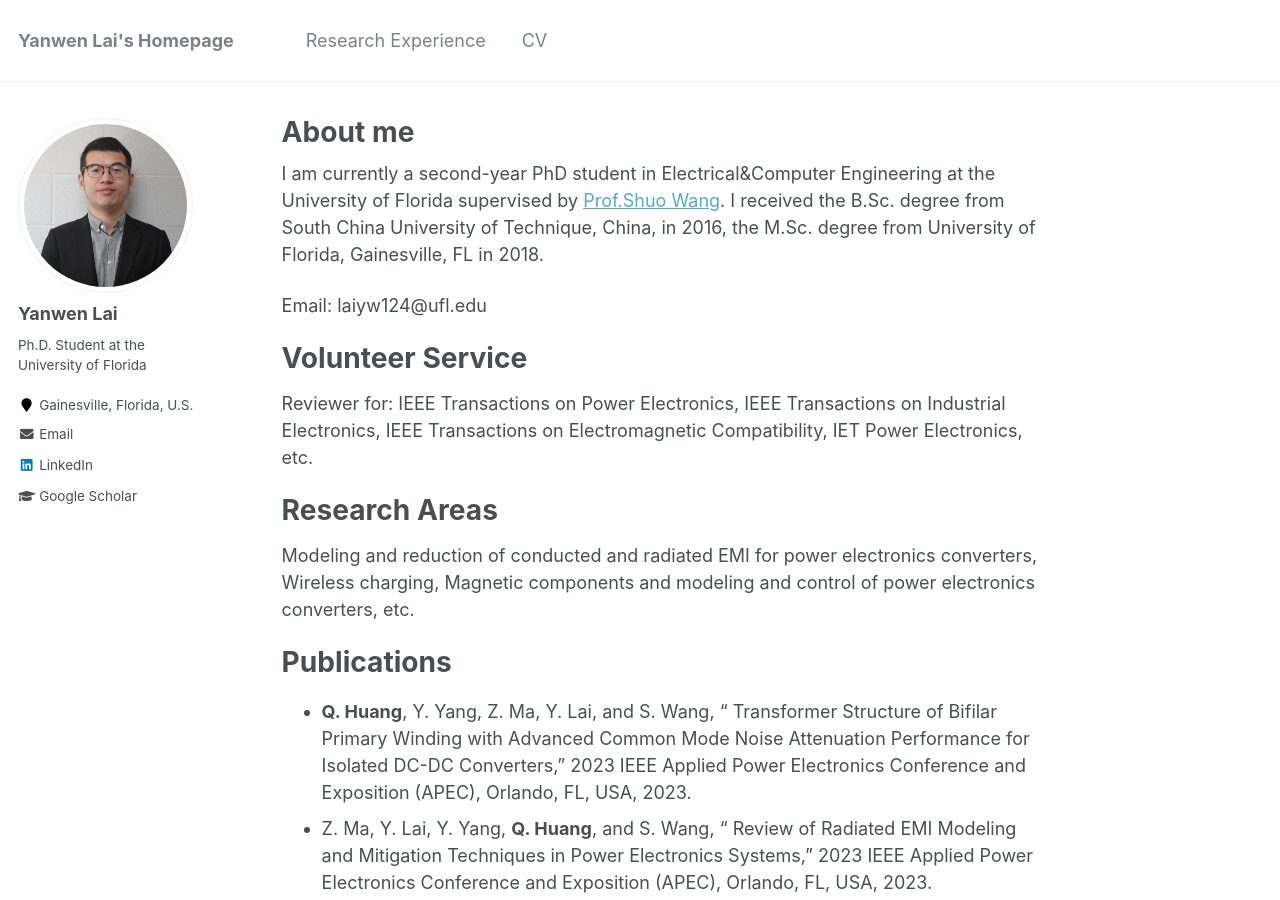
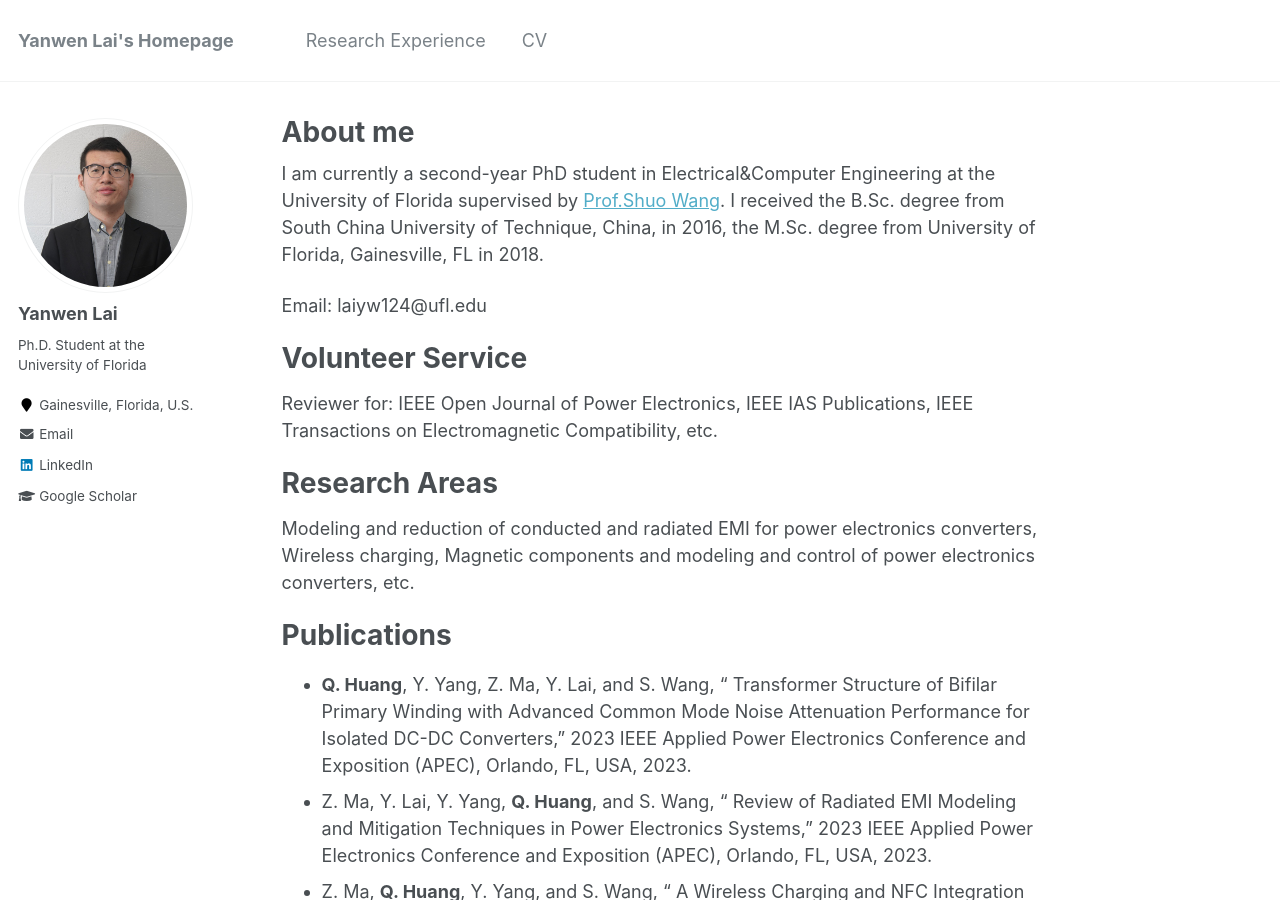
Before and after one commit to slionnnnnn/yanwenlai, a Jekyll site: the page built from _pages/about.md, in a window 1280 px wide and 900 px high. Built offline with Jekyll 4.4.1, drawn with Linux system fonts in a browser that asks for light colours.

Commit message:
Update about.md

```diff
--- a/_pages/about.md
+++ b/_pages/about.md
@@ -14,7 +14,7 @@ Email: laiyw124@ufl.edu
 
 Volunteer Service
 ======
-Reviewer  for: IEEE Transactions on Power Electronics, IEEE Transactions on Industrial Electronics, IEEE Transactions on Electromagnetic Compatibility, IET Power Electronics, etc.
+Reviewer  for: IEEE Open Journal of Power Electronics, IEEE IAS Publications, IEEE Transactions on Electromagnetic Compatibility, etc.
 
 Research Areas
 ======
```
